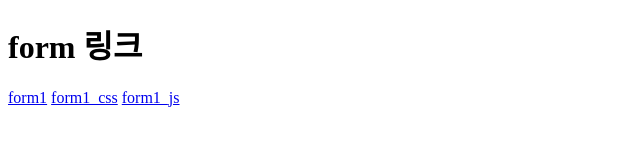
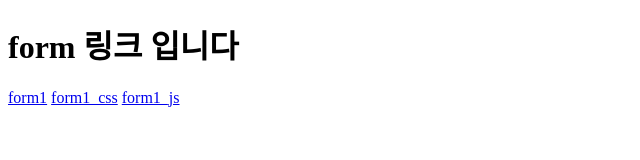
Before and after one commit to uchanpark0206/2026oss_22300304-4, a plain HTML site: page index.html in a window 1280 px wide. Shown: the whole page, without its empty margins (0-640 px from the left). Drawn offline with Linux system fonts and the light colour scheme.

Commit message:
form 완성본

```diff
--- a/index.html
+++ b/index.html
@@ -7,7 +7,7 @@
     <link rel="form1_css.html">
 </head>
 <body>
-    <h1>form 링크</h1>
+    <h1>form 링크 입니다</h1>
     <!--
     수업 내용
     html form(사용자가 입력한 데이터를 서버로 전달하는 유일한 방법)
```
